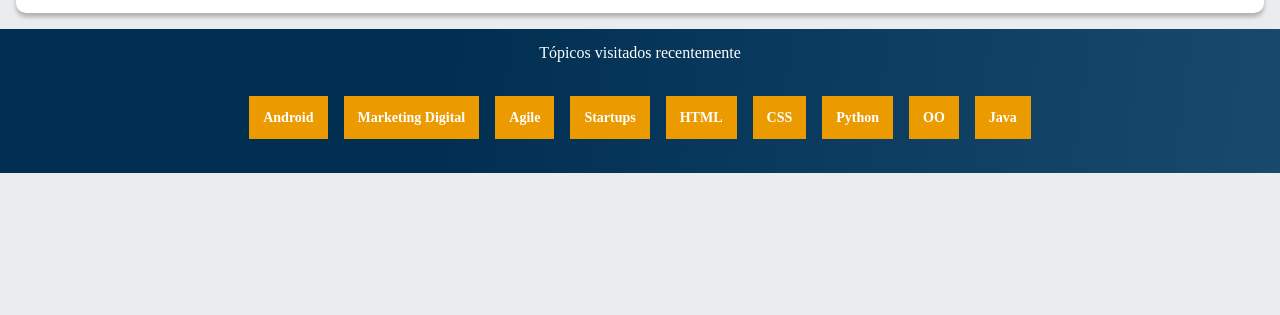
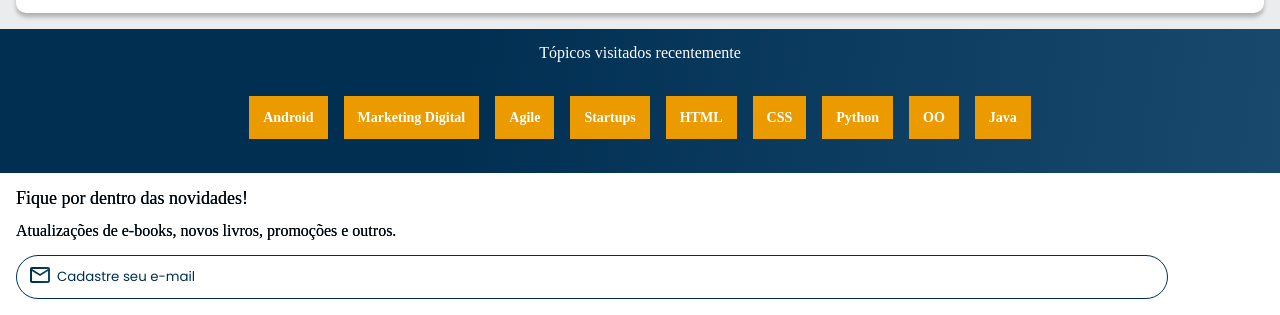
Before and after one commit to luciliarosa/aluraBooks, a plain HTML site: page index.html in a window 1280 px wide. Shown: the part 2336-2651 px from the top of the page. Before the commit the page ends 2509 px from the top, so only its background shows below. Drawn offline with nearby package versions, Linux system fonts and the light colour scheme.

Commit message:
feat: add contatc page

```diff
--- a/index.html
+++ b/index.html
@@ -257,6 +257,11 @@
           </li>
         </ul>
       </section>
+      <section class="contato">
+        <h2 class="contato__titulo">Fique por dentro das novidades!</h2>
+        <p class="contato__texto">Atualizações de e-books, novos livros, promoções e outros.</p>
+        <input type="email" placeholder="Cadastre seu e-mail" class="contato__email">
+      </section>
     <script src="https://cdn.jsdelivr.net/npm/swiper@11/swiper-bundle.min.js"></script>
     <script>
       const swiper = new Swiper(".swiper", {
--- /dev/null
+++ b/styles/contato.css
@@ -0,0 +1,37 @@
+.contato {
+    background-color: var(--branco);
+    padding: 1em;
+}
+
+.contato__titulo,
+.contato__texto {
+    background: var(--azul-degrade);
+    --webkit-background-clip: text;
+    --webkit-text-fill-color: transparent;
+    background-clip: text;
+}
+
+.contato__titulo {
+   font-size: 18px;
+   font-weight: 500;
+}
+
+.contato__texto {
+    font-weight: 300;
+    margin: 1em 0;
+}
+
+.contato__email {
+    padding: 1em;
+    border: 1px solid var(--azul);
+    border-radius: 24px;
+    width: 90%;
+    color: var(--azul);
+}
+
+.contato__email::placeholder {
+    font-family: var(--fonte-principal);
+    color: var(--azul);
+    background: url("../assets/Email.svg") no-repeat;
+    padding-left: 2em;
+}
--- a/styles/styles.css
+++ b/styles/styles.css
@@ -2,6 +2,8 @@
 @import url("../styles/banner.css");
 @import url("../styles/carrossel.css");
 @import url("../styles/topicos.css");
+@import url("../styles/contato.css");
+
 
 :root {
     --cor_de_fundo: #EBECEE;
```
